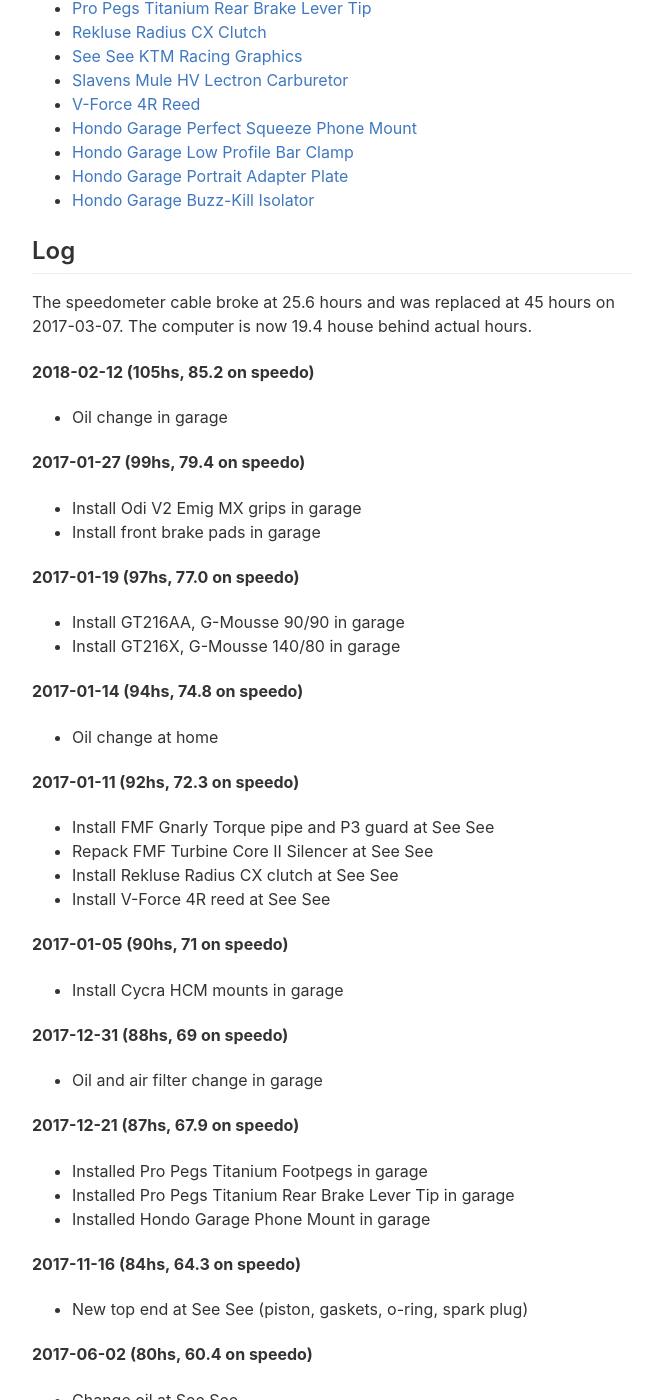
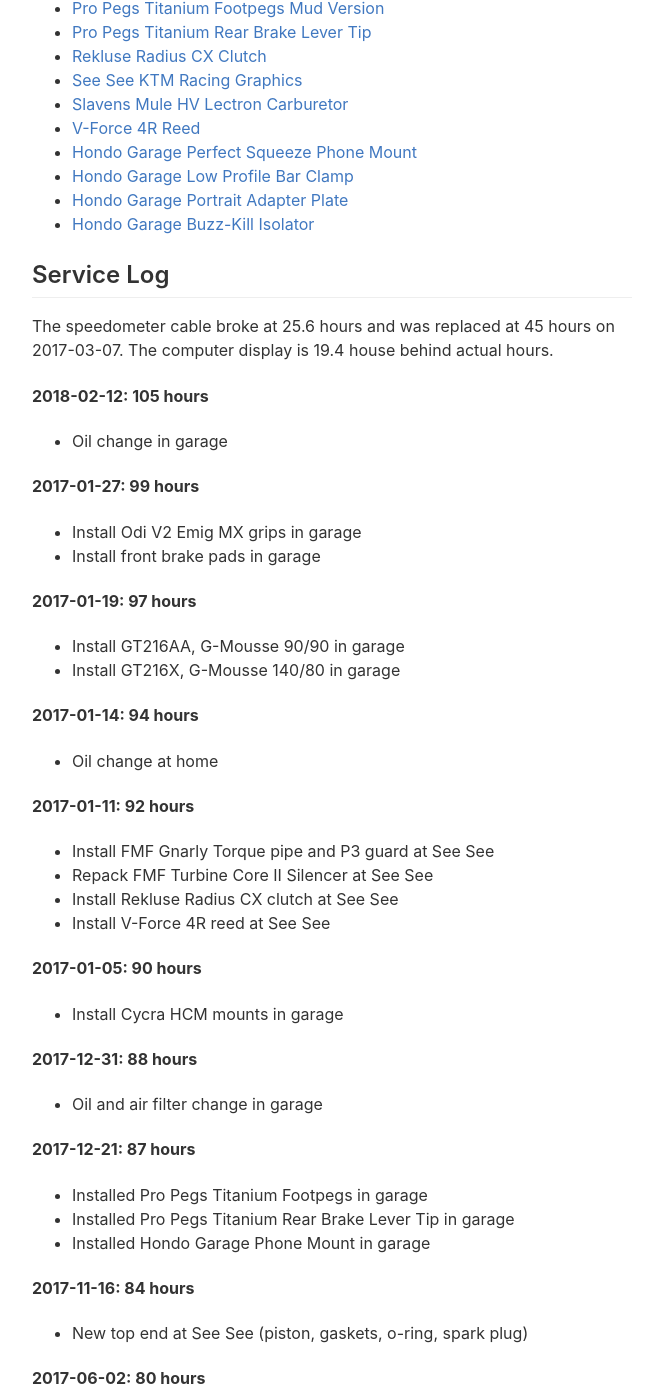
Before and after one commit to chrishunt/chrishunt.github.com, a Jekyll site: the page built from ktm-300/index.md, in a window 1280 px wide and 1400 px high, scrolled down 1719 px. Shown: the whole window, without its empty margins (308-971 px from the left). Built offline with Jekyll 4.4.1, drawn with Linux system fonts in a browser that asks for light colours; some of the changed text lies outside the part shown.

Commit message:
Update service log for KTM

```diff
--- a/ktm-300/index.md
+++ b/ktm-300/index.md
@@ -4,18 +4,12 @@
 ---
 
 # 2017 KTM 300 XC-W Six Days
-![](https://photos.smugmug.com/photos/i-x54F5ph/0/cbc32c34/XL/i-x54F5ph-XL.jpg)
+![](https://photos.smugmug.com/photos/i-xB4q9Ls/0/e6aa2da7/XL/i-xB4q9Ls-XL.jpg)
 
 ### About
 - **Chris Hunt:** [Instagram](https://www.instagram.com/huntca/) / [Email](mailto: c@chrishunt.co)
 - **Purchased:** 2016-11-15 at [See See KTM of Portland](https://www.seeseektm.com)
-
-### Tools
-- **8/13mm spanners** for bolts around the bike (oil drain plug)
-- **10mm spanner** for the front axle bolts/rim lock
-- **17mm spanner** for front axle
-- **19mm spanner** for oil cap
-- **27mm spanner** for rear axle
+- **Hours:** 110 total, 26 on current top end
 
 ### Tires
 - **GoldenTyre GT 216AA** 90/100 21 (*current*)
@@ -57,88 +58,88 @@
 - [Hondo Garage Portrait Adapter Plate](http://chrshnt.com/2kUjpmq)
 - [Hondo Garage Buzz-Kill Isolator](http://chrshnt.com/2kyUiGu)
 
-## Log
-The speedometer cable broke at 25.6 hours and was replaced at 45 hours on 2017-03-07. The computer is now 19.4 house behind actual hours.
+## Service Log
+The speedometer cable broke at 25.6 hours and was replaced at 45 hours on 2017-03-07. The computer display is 19.4 house behind actual hours.
 
-#### 2018-02-12 (105hs, 85.2 on speedo)
+#### 2018-02-12: 105 hours
 - Oil change in garage
 
-#### 2017-01-27 (99hs, 79.4 on speedo)
+#### 2017-01-27: 99 hours
 - Install Odi V2 Emig MX grips in garage
 - Install front brake pads in garage
 
-#### 2017-01-19 (97hs, 77.0 on speedo)
+#### 2017-01-19: 97 hours
 - Install GT216AA, G-Mousse 90/90 in garage
 - Install GT216X, G-Mousse 140/80 in garage
 
-#### 2017-01-14 (94hs, 74.8 on speedo)
+#### 2017-01-14: 94 hours
 - Oil change at home
 
-#### 2017-01-11 (92hs, 72.3 on speedo)
+#### 2017-01-11: 92 hours
 - Install FMF Gnarly Torque pipe and P3 guard at See See
 - Repack FMF Turbine Core II Silencer at See See
 - Install Rekluse Radius CX clutch at See See
 - Install V-Force 4R reed at See See
 
-#### 2017-01-05 (90hs, 71 on speedo)
+#### 2017-01-05: 90 hours
 - Install Cycra HCM mounts in garage
 
-#### 2017-12-31 (88hs, 69 on speedo)
+#### 2017-12-31: 88 hours
 - Oil and air filter change in garage
 
-#### 2017-12-21 (87hs, 67.9 on speedo)
+#### 2017-12-21: 87 hours
 - Installed Pro Pegs Titanium Footpegs in garage
 - Installed Pro Pegs Titanium Rear Brake Lever Tip in garage
 - Installed Hondo Garage Phone Mount in garage
 
-#### 2017-11-16 (84hs, 64.3 on speedo)
+#### 2017-11-16: 84 hours
 - New top end at See See (piston, gaskets, o-ring, spark plug)
 
-#### 2017-06-02 (80hs, 60.4 on speedo)
+#### 2017-06-02: 80 hours
 - Change oil at See See
 - Install 369X and G-Mousse at See See
 
-#### 2017-05-02 (71hs, 51.3 on speedo)
+#### 2017-05-02: 71 hours
 - Change oil and air filter at See See
 - Adjust clutch at See See
 
-#### 2017-04-15 (61hs, 41.7 on speedo)
+#### 2017-04-15: 61 hours
 - 60 hour service at See See
 - Suspension service at Konflict Motorsports
 
-#### 2017-03-21 (53hs, 33.4 on speedo)
+#### 2017-03-21: 53 hours
 - Change oil and air filter at See See
 - Install 216AA, 216X, and G-Mousse at See See
 - Install new plastics and racing graphics at See See
 
-#### 2017-03-07 (45hs, 25.6 on speedo)
+#### 2017-03-07: 45 hours
 - 40 hour service at See See
 - FMF silencer installed at See See
 - New speedometer wire installed at See See
 - Lectron carb installed at See See
 - Advised to change oil every 10 hours
 
-#### 2017-03-04 (42hs)
+#### 2017-03-04: 42 hours
 - New rear brake pads installed by me in OHV staging area
 
-#### 2017-01-29 (26hs)
+#### 2017-01-29: 26 hours
 - Speedometer cable breaks at 25.6 hours
 - Hour computer is now 19.4 hours behind actual hours
 
-#### 2017-01-25 (20hs)
+#### 2017-01-25: 20 hours
 - Replace drive sprocket nut/washer at See See
 
-#### 2017-01-18 (18hs)
+#### 2017-01-18: 18 hours
 - 20 hour service at See See
 
-#### 2017-01-13 (16hs)
+#### 2017-01-13: 16 hours
 - Suspension services by Konflict Motorsports, stock springs, re-valved
 
-#### 2016-12-22 (10hs)
+#### 2016-12-22: 10 hours
 - GT 216/523 tires and HD tubes installed at See See
 
-#### 2016-12-05 (5hs)
+#### 2016-12-05: 5 hours
 - 5 hours service at See See
 
-#### 2016-11-15 (0hs)
+#### 2016-11-15: 0 hours
 - Purchased new from See See
```
Also changed, not shown: other parts of ktm-300/index.md (+7 -0 lines).
